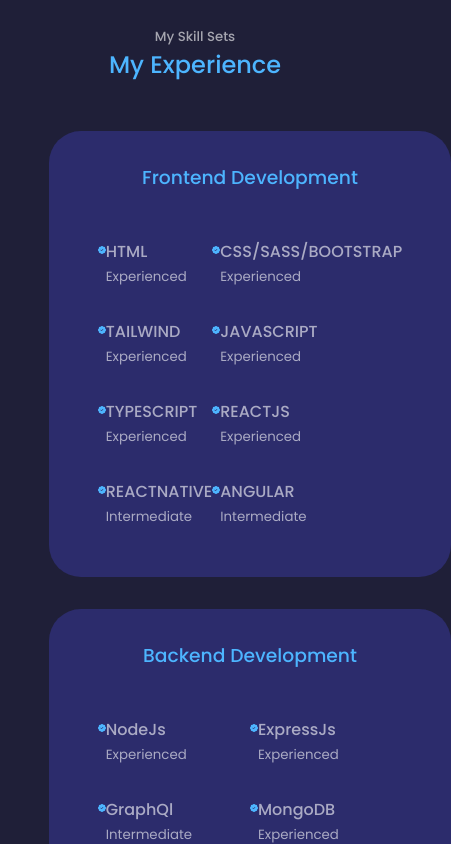
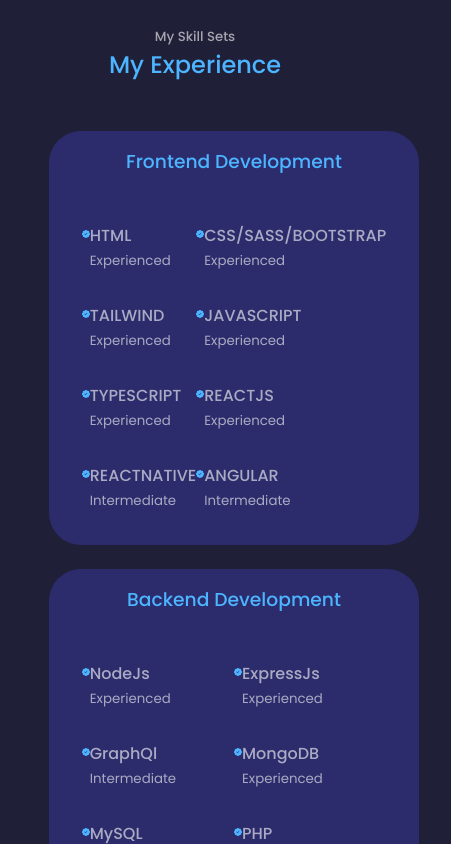
Before and after one commit to chimankpaosuji1/portfolio, a React (Create React App) app: page / in a window 390 px wide. Shown: the part 2480-3324 px from the top of the page, 451 px wide, since content can reach past the window. Built offline with nearby package versions, Linux system fonts and the light colour scheme.

Commit message:
first commit

```diff
--- a/src/components/experience/experience.css
+++ b/src/components/experience/experience.css
@@ -70,13 +70,13 @@
 
       .experience__container{
         grid-template-columns: 1fr;
-       gap: 2rem;
+       gap: 1.5rem;
        margin: auto;
       }
 
        .experience__container > div{
            width: 100%;
-           padding: 2rem 2rem;
+           padding: 1rem 1rem;
            margin: auto;
        }
 
```
